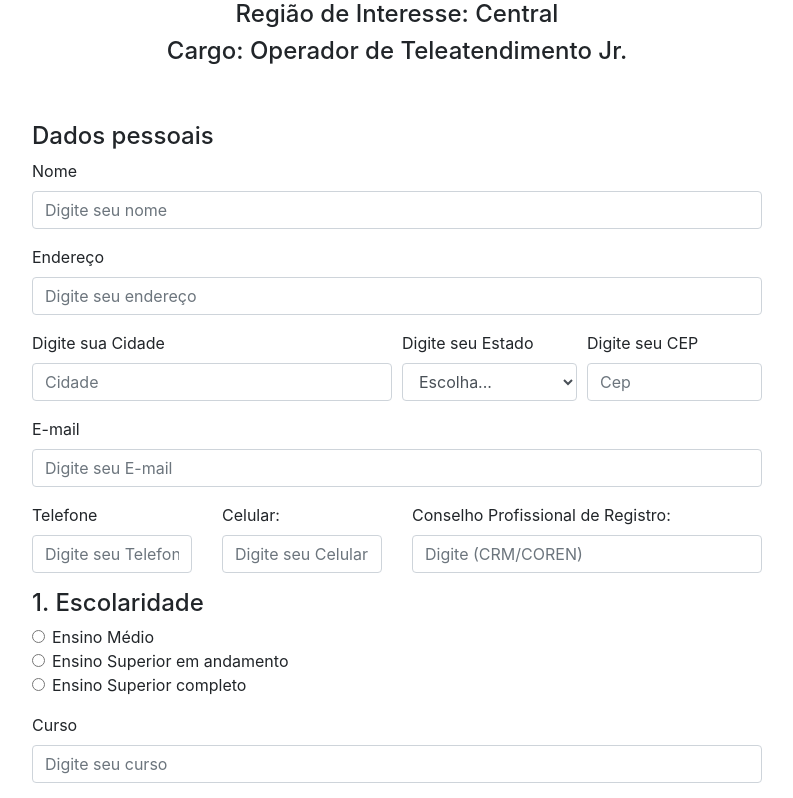
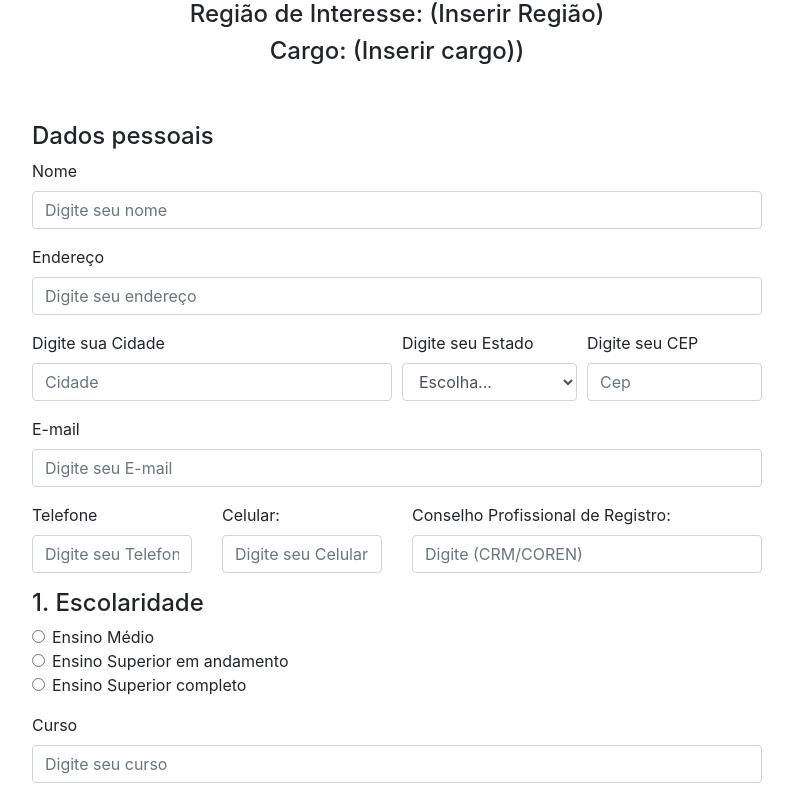
Before and after one commit to AlanGustav0/Frontend, a plain HTML site: page formulario_exemplo/index.html in a window 1280 px wide. Shown: the part 123-921 px from the top of the page, without its empty margins (243-1036 px from the left). Drawn offline with Linux system fonts and the light colour scheme.

Commit message:
Ajuste de textos

```diff
--- a/formulario_exemplo/index.html
+++ b/formulario_exemplo/index.html
@@ -19,8 +19,8 @@
           <div class="col-12 text-center my-5">
 
             <h1 class="display-4">Formulário de Inscrição</h1>
-            <h4 class="my-2">Região de Interesse: Central</h4>
-            <h4 class="my-2">Cargo: Operador de Teleatendimento Jr.</h4>
+            <h4 class="my-2">Região de Interesse: (Inserir Região)</h4>
+            <h4 class="my-2">Cargo: (Inserir cargo))</h4>
           </div>
 
         </div>
```
